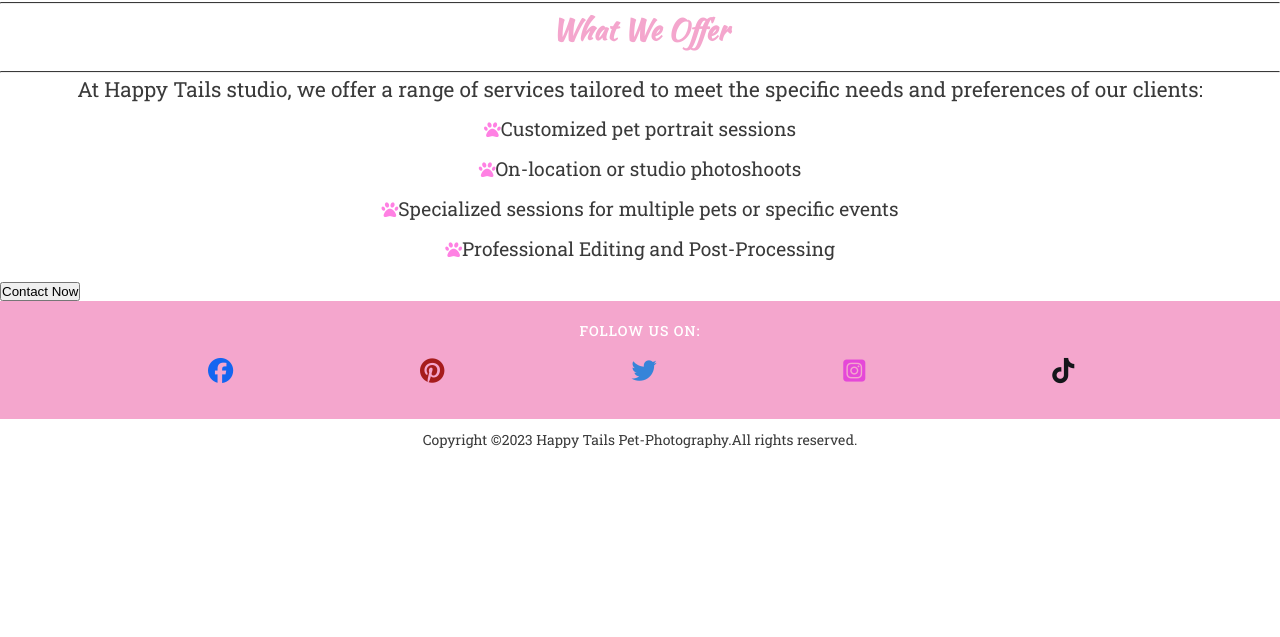
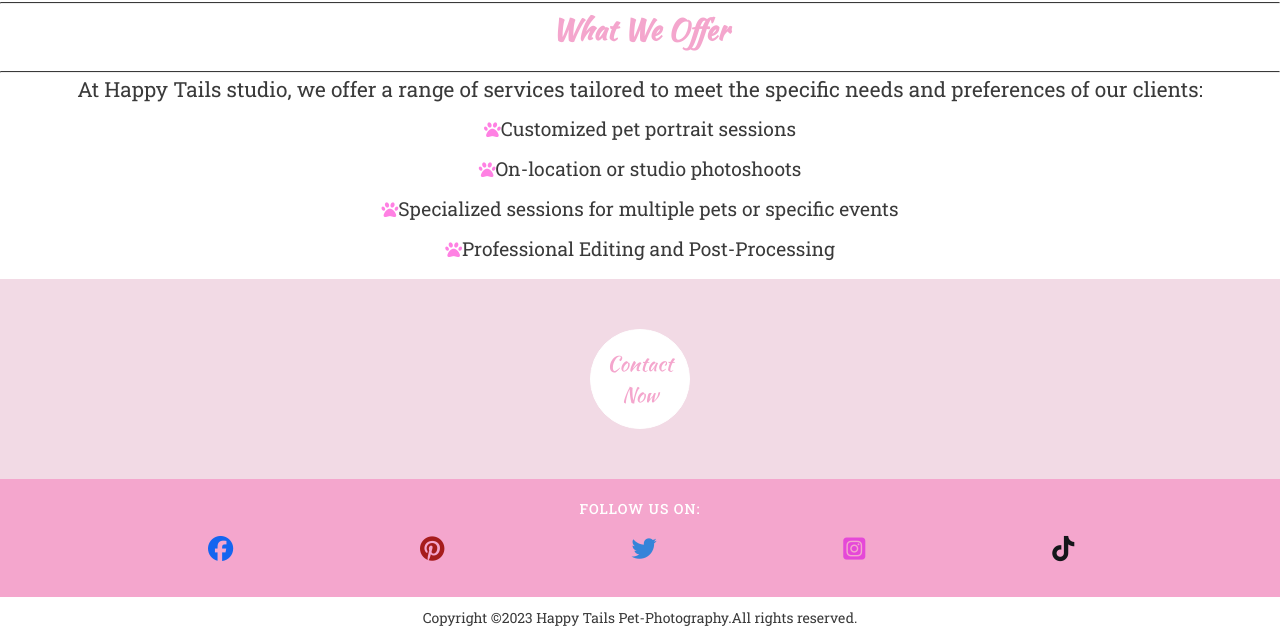
Before and after one commit to Cristina-Becheru/happy-tails, a plain HTML site: page index.html in a window 1280 px wide. Shown: the part 1152-1789 px from the top of the page. Before the commit the page ends 1611 px from the top, so only its background shows below. Drawn offline with Linux system fonts and the light colour scheme.

Commit message:
Style 'contact button'

```diff
--- a/assets/css/style.css
+++ b/assets/css/style.css
@@ -234,6 +234,42 @@ video {
     border-top: 1px solid #3a3a3a;
     margin: 5px 0;
 }
+/* Background Image with Contact Now button */
+#contact-bg {
+    width: 100%;
+    height: 200px;
+    display: flex;
+/* Background colour if image doesn't load */
+    background-color: #ffffff;
+}
+.contact-opacity {
+    background-color:#F2DAE5;
+    width: 100%;
+    height: 100%;
+    display: flex;
+    justify-content: center;
+    align-items: center;
+}
+
+.contact-button {
+    text-transform:capitalize;
+    width: 100px;
+    height: 100px;
+    font-family: 'Kaushan Script',cursive;
+    font-size: 130%;
+    text-align: center;
+    background-color: #ffffff;
+    color: #f4a6cd;
+    border: 1px solid #ffffff;
+    border-radius: 50%;
+    transition-duration: 1s;
+}
+
+.contact-button:hover {
+    background-color: #F2DAE5;
+    color: #3a3a3a;
+    border: 1px solid #3a3a3a;
+}
 
 /* Footer */
 footer {
```
Also changed, not shown: index.html (+1 -1 lines).
